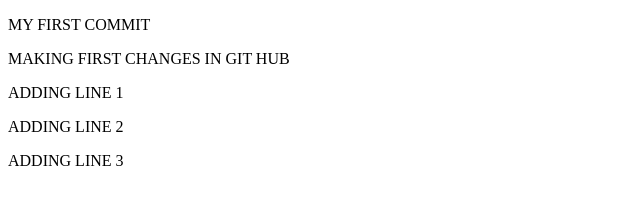
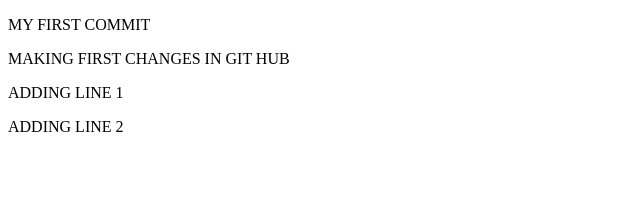
Before and after one commit to YushaRizvi/CODINGAL, a plain HTML site: page file1.html in a window 1280 px wide. Shown: the whole page, without its empty margins (0-640 px from the left). Drawn offline with Linux system fonts and the light colour scheme.

Commit message:
reverted line 3

```diff
--- a/file1.html
+++ b/file1.html
@@ -10,6 +10,5 @@
 <p>MAKING FIRST CHANGES IN GIT HUB</p>
 <P>ADDING LINE 1</P>
 <P>ADDING LINE 2</P>
-<P>ADDING LINE 3</P>
 </body>
 </html>
```
